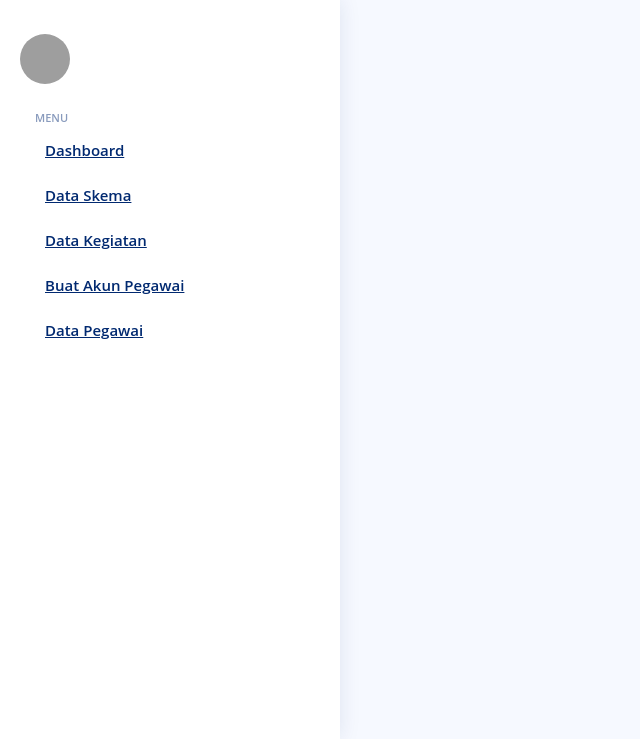
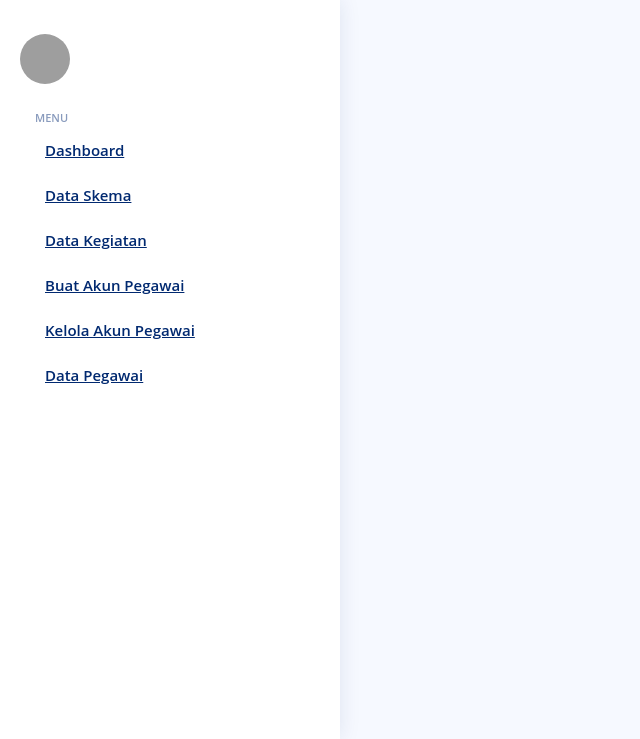
Before and after one commit to jalalbinotong/sim_lsp, a CodeIgniter app: the page made by application/views/Admin/sidebar.php in a window 1280 px wide. Shown: the part 61-800 px from the top of the page, without its empty margins (0-640 px from the left). Run offline with CodeIgniter, Linux system fonts and the light colour scheme; grey boxes are pictures that could not be loaded.

Commit message:
Front end update

```diff
--- a/application/views/Admin/sidebar.php
+++ b/application/views/Admin/sidebar.php
@@ -36,13 +36,19 @@
                 <span>Buat Akun Pegawai</span>
             </a>
         </li>
-
+        <li class="nav-item">
+            <a class="nav-link collapsed" href="<?php echo base_url('Cdashboard/tabelakun_pegawai'); ?>">
+                <i class="bi bi-person-gear"></i>
+                <span>Kelola Akun Pegawai</span>
+            </a>
+        </li>
         <li class="nav-item">
             <a class="nav-link collapsed" href="<?php echo base_url('Cdashboard/list_data_pegawai'); ?>">
-                <i class="bi bi-person-gear"></i>
+                <i class="bi bi-person-vcard"></i>
                 <span>Data Pegawai</span>
             </a>
         </li>
+
 </aside><!-- End Sidebar-->
 <style>
     .profile-info {
--- a/application/views/Pegawai/data_verifikasi_asesi.php
+++ b/application/views/Pegawai/data_verifikasi_asesi.php
@@ -63,7 +63,7 @@
             <div class="row mb-3 offset-sm-1">
               <label class="col-sm-4 col-form-label">Tanggal Lahir</label>
               <div class="col-sm-6">
-                <input type="text" class="form-control" value=" <?php echo $hasil->tgl_lahir; ?>" disabled>
+                <input type="date" class="form-control" id="tgl_lahir" name="tgl_lahir" value="<?php echo date('Y-m-d', strtotime($hasil->tgl_lahir)); ?>" disabled>
               </div>
             </div>
 
--- a/application/views/Pegawai/list_asesi.php
+++ b/application/views/Pegawai/list_asesi.php
@@ -16,6 +16,7 @@
           <th>Nama Lengkap</th>
           <th>Prodi</th>
           <th>Skema</th>
+          <th>Status</th>
           <th>Aksi</th>
 
         </tr>
@@ -43,6 +44,9 @@
                 <?php echo $data->nama_skema; ?>
               </td>
               <td>
+                <?php echo $data->status; ?>
+              </td>
+              <td>
                 <button type="button" class="btn btn-primary btn-sm" onclick="pilihdata('<?php echo $data->id; ?>')">Lihat Berkas</button>
               </td>
             </tr>
```
Also changed, not shown: application/controllers/Cdashboard_lsp.php (+10 -2 lines), application/views/Admin/dashboard.php (+24 -12 lines).
